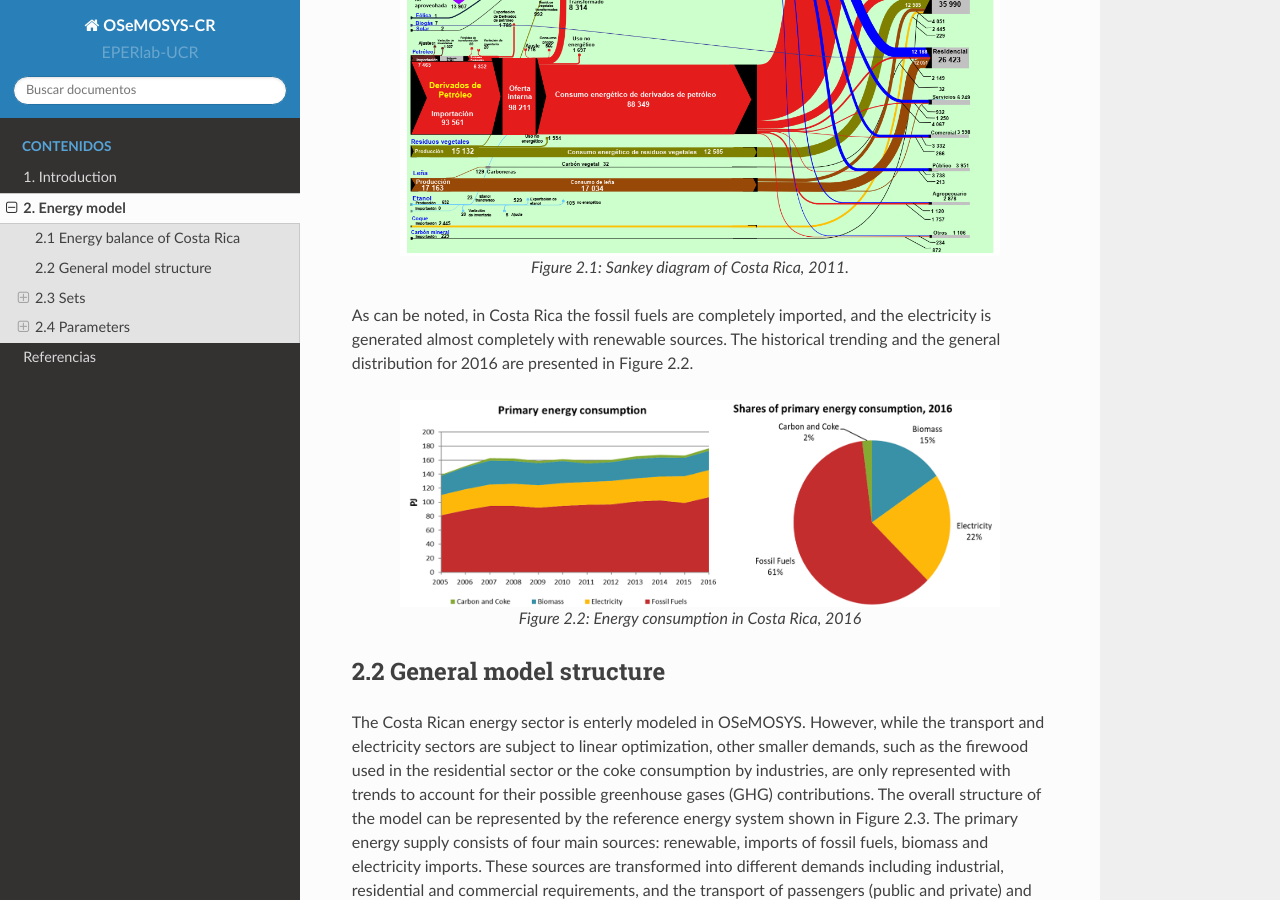
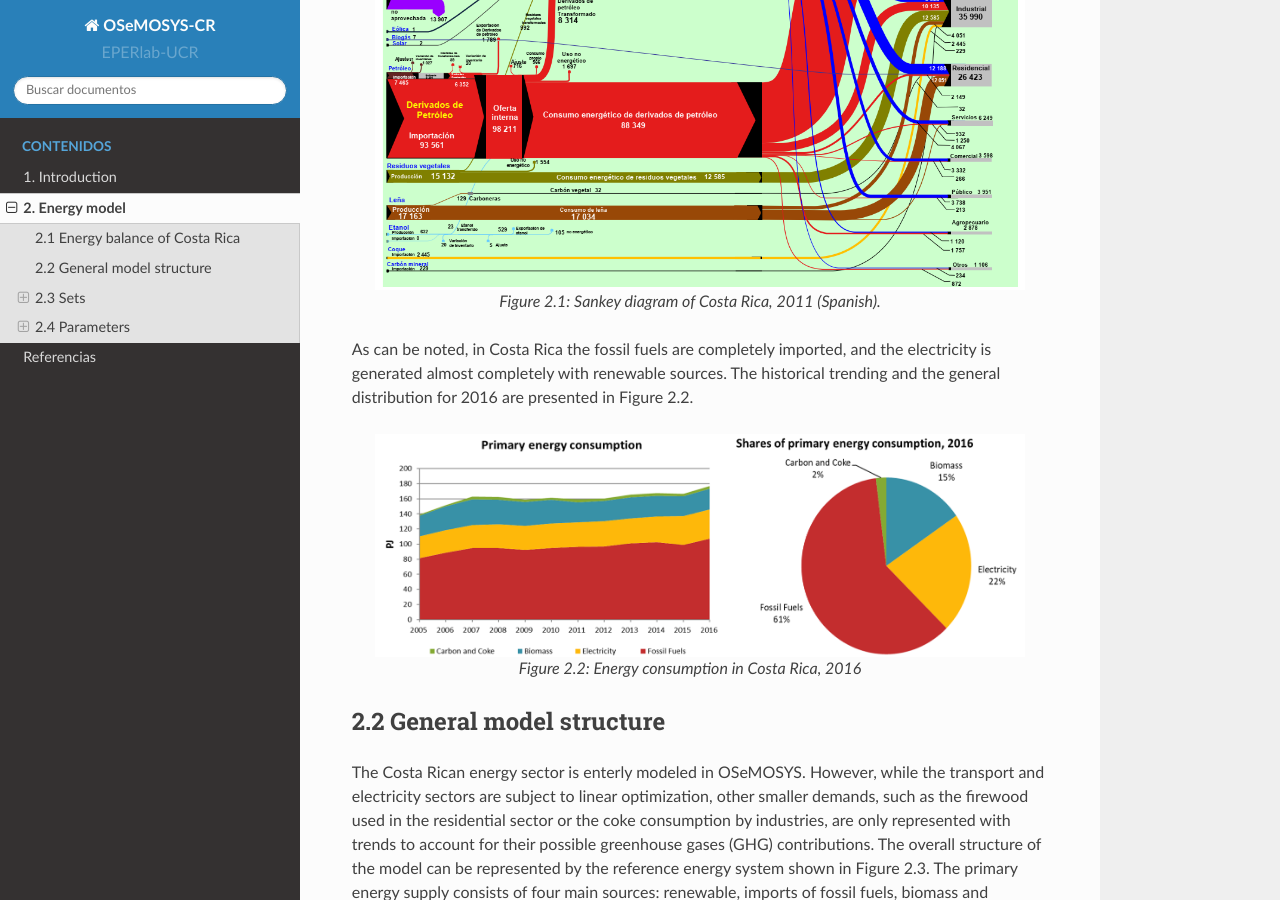
Before and after one commit to EPERLab/OSeMOSYS-CR, a Sphinx documentation site: the page built from docs/02EnergyModel.rst, in a window 1280 px wide and 900 px high, scrolled down 624 px. Built offline with Sphinx 7.4.7 and the Read the Docs theme 2.0.0, drawn with Linux system fonts in a browser that asks for light colours.

Commit message:
Update 02EnergyModel.rst

```diff
--- a/docs/02EnergyModel.rst
+++ b/docs/02EnergyModel.rst
@@ -10,15 +10,15 @@ The energy balance is the most important source of data for the energy model of
 
 .. figure::  img/Fig_SankeyDiagram.png
    :align:   center
-   :width:   600 px
+   :width:   650 px
 
-   *Figure 2.1: Sankey diagram of Costa Rica, 2011.*
+   *Figure 2.1: Sankey diagram of Costa Rica, 2011 (Spanish).*
 
 As can be noted, in Costa Rica the fossil fuels are completely imported, and the electricity is generated almost completely with renewable sources. The historical trending and the general distribution for 2016 are presented in Figure 2.2.
 
 .. figure:: img/Fig_CREnergyConsumption.png
    :align:   center
-   :width:   600 px
+   :width:   650 px
 
    *Figure 2.2: Energy consumption in Costa Rica, 2016*
 
```
